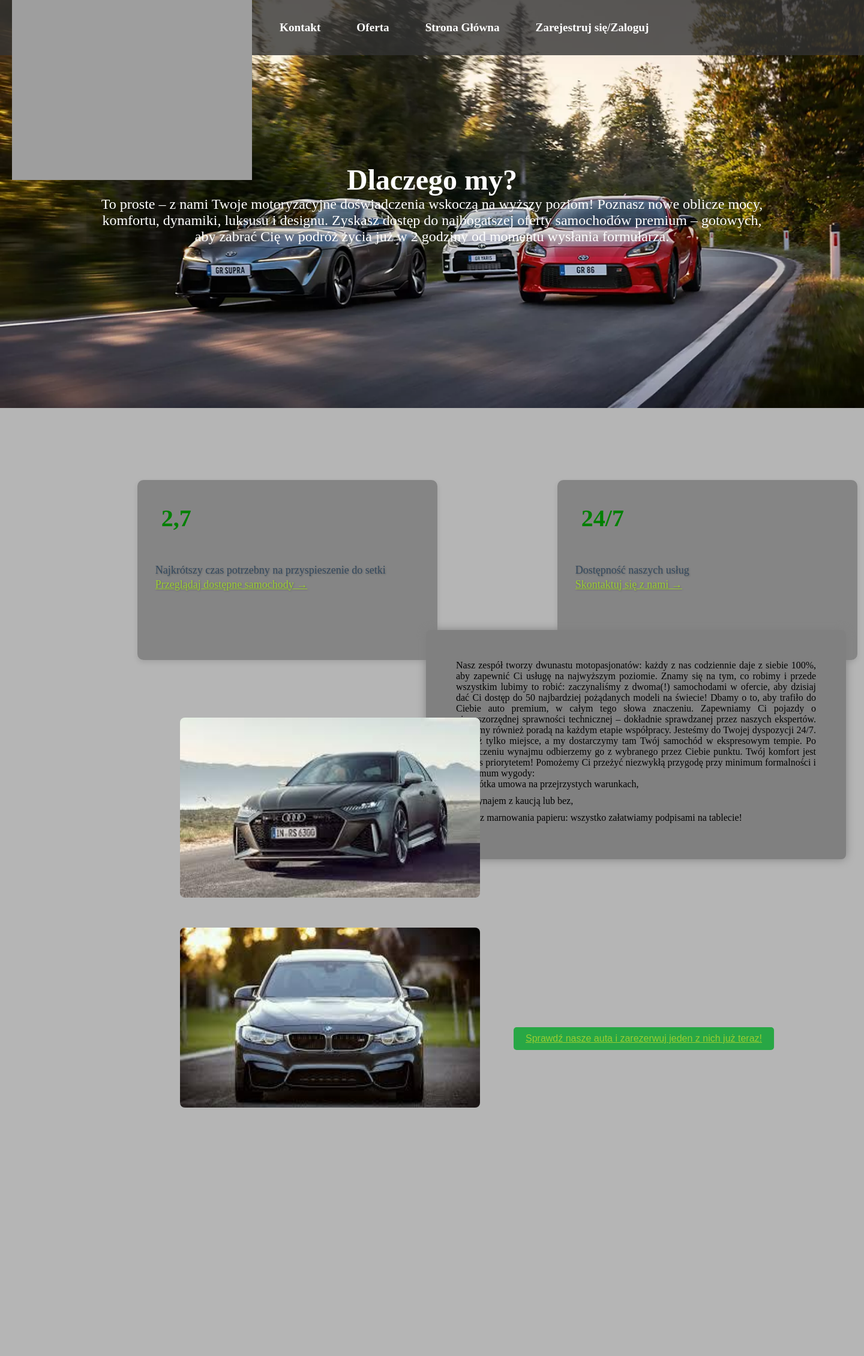
After one commit to kubola502/projekt_html, a PHP site: page /about_us.php in a window 1440 px wide. The commit adds this page. Shown: the whole page at 60% size. Run offline with PHP 8.4, Linux system fonts and the light colour scheme; grey boxes are pictures that could not be loaded.

Commit message:
Aktualizacja_2

```diff
--- /dev/null
+++ b/about_us.php
@@ -0,0 +1,65 @@
+<?php include 'header.php' ;?>
+
+<head>
+    <title>O nas</title>
+    <link rel="stylesheet" href="style_about_us.css">
+</head>
+
+<body>
+
+   <div class="tlo">
+
+        <div class="tekst">
+            <h1>Dlaczego my?</h1>
+                <p>To proste – z nami Twoje motoryzacyjne doświadczenia wskoczą na wyższy poziom!
+                Poznasz nowe oblicze mocy, komfortu, dynamiki, luksusu i designu.
+                Zyskasz dostęp do najbogatszej oferty samochodów premium –
+                gotowych, aby zabrać Cię w podróż życia już w 2 godziny od momentu wysłania formularza.
+                </p>
+        </div>
+   </div>
+        <div class="kontener">
+            <div class="info">
+                <h2> 2,7 </h2>
+                    <p> Najkrótszy czas potrzebny
+                    na przyspieszenie do setki
+                    </p>
+                    <p id="linki"><a href="ofert.php">Przeglądaj dostępne samochody → </a></p>
+            </div>
+                <div class="info" id="info_2">
+                    <h2>24/7</h2>
+                        <p>
+                            Dostępność
+                            naszych usług
+                        </p>
+                        <p id="linki"><a href="contact.php">Skontaktuj się z nami →</a></p>
+                </div>
+                    <div class="o_nas">
+                        <h3 id="naglowek">Nasz zespół</h3>
+                        <div class="kontener_2">
+                        <p>Nasz zespół tworzy dwunastu motopasjonatów: każdy z nas codziennie daje z siebie 100%,
+                            aby zapewnić Ci usługę na najwyższym poziomie. Znamy się na tym, co robimy
+                            i przede wszystkim lubimy to robić: zaczynaliśmy z dwoma(!) samochodami w ofercie,
+                            aby dzisiaj dać Ci dostęp do 50 najbardziej pożądanych modeli na świecie!
+                            Dbamy o to, aby trafiło do Ciebie auto premium, w całym tego słowa znaczeniu. Zapewniamy Ci pojazdy o pierwszorzędnej sprawności technicznej – dokładnie sprawdzanej przez naszych ekspertów. Służymy również poradą na każdym etapie współpracy. Jesteśmy do Twojej dyspozycji 24/7.
+                            Wskaż tylko miejsce, a my dostarczymy tam Twój samochód w ekspresowym tempie. Po zakończeniu wynajmu odbierzemy go z wybranego przez Ciebie punktu. Twój komfort jest dla nas priorytetem!
+                            Pomożemy Ci przeżyć niezwykłą przygodę przy minimum formalności i maksimum wygody:
+                                <ul class="checklista">
+                                    <li>krótka umowa na przejrzystych warunkach,</li>
+                                    <li>wynajem z kaucją lub bez,</li>
+                                    <li>bez marnowania papieru: wszystko załatwiamy podpisami na tablecie!</li>
+                                </ul>
+                        </div>
+                    </div>
+                    <div class="przycisk">
+                        <button class="przycisk_cs"><a href="ofer.php">Sprawdź nasze auta i zarezerwuj jeden z nich już teraz!</a></button>
+                    </div>
+                    <div class="audi">
+                    <img src="foto/audi.jpg">
+                    </div>
+                    <div class="bmw">
+                    <img src="foto/bmw.jpg">
+                    </div>
+        </div>
+
+</body>
--- a/header.php
+++ b/header.php
@@ -1,5 +1,5 @@
 <!DOCTYPE html>
-<html lang="en">
+<html lang="pl">
 <head>
     <meta charset="UTF-8">
     <meta name="viewport" content="width=device-width, initial-scale=1.0">
@@ -16,7 +16,15 @@
         <a href="contact.php">Kontakt</a>
         <a href="offer.php">Oferta</a>
         <a href="index.php">Strona Główna</a>
-        <a id="login" href="login.php">Zaloguj się/Zarejestruj</a>
+
+        <?php if (isset($_SESSION['user'])): ?>
+            <!-- Jeśli użytkownik jest zalogowany -->
+            <a href="logout.php">Wyloguj się</a>
+        <?php else: ?>
+            <!-- Jeśli użytkownik nie jest zalogowany -->
+            <a href="registration.php">Zarejestruj się/Zaloguj</a>
+        <?php endif; ?>
+
     </nav>
 
 </header>
--- a/index.php
+++ b/index.php
@@ -1,9 +1,6 @@
-<!DOCTYPE html>
-<html lang="pl">
+<?php include 'header.php';?>
 <head>
-        <?php include 'header.php';?>
         <title>Wypozyczalnia</title>
-
 </head>
 <body>
     <div class="tlo">
--- /dev/null
+++ b/logout.php
@@ -0,0 +1,5 @@
+<?php
+session_start();
+session_destroy();
+header('Location: index.php');
+exit();
--- /dev/null
+++ b/style_about_us.css
@@ -0,0 +1,189 @@
+.tlo {
+    height: 85vh;
+    width: 100%;
+    background-image: url('tlo.webp');
+    background-size: cover;
+    background-position: center;
+    display: flex;
+    justify-content: center;
+    align-items: center;
+    position: relative;
+}
+.tlo img {
+    width: 100%;
+    height: 100%;
+    object-fit: cover;
+    object-position: center;
+}
+.tekst{
+
+    color: white;
+    text-align: center;
+    background-color: rgba(0, 0, 0, 0.1);
+    padding: 20px;
+    border-radius: 10px;
+    font-size: 24px;
+    max-width: 80%;
+    z-index: 1;
+}
+.kontener {
+    width: 100%;
+    background-color: rgba(128, 128, 128, 0.58);
+    height: 200vh;
+    margin-top: -20px;
+}
+.info {
+    width: 500px;
+    height: 300px;
+    background-color:rgba(128, 128, 128, 0.897);
+    color: white;
+    display: flex;
+    justify-content: flex-start;
+    align-items: center;
+    border-radius: 10px;
+    box-shadow: 0 4px 8px rgba(0, 0, 0, 0.1);
+    margin-left: 2%;
+    padding: 10px;
+    position: absolute;
+    bottom: -300px;
+    left: 200px;
+}
+.info p {
+    font-family: 'Lora', serif;
+    font-size: 18px;
+    font-weight: normal;
+    line-height: 1.8;
+    color: #34495e;
+    text-align: justify;
+    margin: 20px ;
+    text-shadow: 1px 1px 3px rgba(0, 0, 0, 0.263);
+
+}
+
+.info h2 {
+    position: absolute;
+    top: 40px;
+    left: 40px;
+    font-size: 40px;
+    margin: 0;
+    padding: 0;
+    color: green;
+}
+#info_2{
+    width: 500px;
+    height: 300px;
+    background-color:rgba(128, 128, 128, 0.897);
+    color: white;
+    display: flex;
+    justify-content: flex-start;
+    align-items: center;
+    border-radius: 10px;
+    box-shadow: 0 4px 8px rgba(0, 0, 0, 0.1);
+    margin-left: 2%;
+    padding: 10px;
+    position: absolute;
+    bottom: -300px;
+    left: 900px;
+}
+#linki {
+    position: absolute;
+    bottom: 90px;
+    left: 10px;
+
+}
+a{
+    color : yellowgreen;
+}
+.o_nas {
+    display: flex;
+    justify-content: space-between;
+    align-items: flex-start;
+    padding: 30px;
+}
+#naglowek {
+    position : absolute;
+    right : 100px ;
+    bottom: -500px;
+}
+.kontener_2 {
+            width: 700px;
+            margin: 50px auto;
+            padding: 50px;
+            background-color:gray;
+            border-radius: 8px;
+            box-shadow: 0 0 15px gray;
+            position : absolute;
+            top: 1000px;
+            right: 30px ;
+            text-align: justify
+}
+.checklista {
+    list-style: none;
+    padding-left: 0;
+}
+.checklista li {
+    position: relative;
+    padding-left: 25px;
+    margin-bottom: 10px;
+}
+
+.checklista li::before {
+    content: '✔️';
+    position: absolute;
+    left: 0;
+    color: #28a745;
+    font-size: 1.2em;
+
+}
+.przycisk {
+    position: absolute;
+    bottom: -950px;
+    right : 150px ;
+    text-align: center;
+    margin-top: 20px;
+}
+
+.przycisk_cs {
+    display: inline-block;
+    padding: 10px 20px;
+    font-size: 16px;
+    color: #fff;
+    background-color: #28a745;
+    border: none;
+    border-radius: 5px;
+    cursor: pointer;
+    text-decoration: none;
+    transition: background-color 0.3s;
+}
+
+.przycisk_cs:hover {
+    background-color: #218838;
+}
+.audi {
+    position: absolute;
+    bottom: -700px;
+    left: 300px;
+    text-align: center;
+    margin-top: 20px;
+}
+
+.audi img {
+    max-width: 100%;
+    height: 300px;
+    width: 500px;
+    border-radius: 8px;
+}
+.bmw {
+    position: absolute;
+    bottom: -1050px;
+    left: 300px;
+    text-align: center;
+    margin-top: 20px;
+}
+
+.bmw img {
+    max-width: 100%;
+    height: 300px;
+    width: 500px;
+    border-radius: 8px;
+}
```
Also changed, not shown: contact.php (+19 -16 lines), message.js (added, +11 -0 lines), registration.css (added, +79 -0 lines), registration.js (added, +14 -0 lines), registration.php (added, +55 -0 lines), style_contact.css (+86 -6 lines), foto/audi.jpg (added), foto/bmw.jpg (added), tlo.webp (added).
